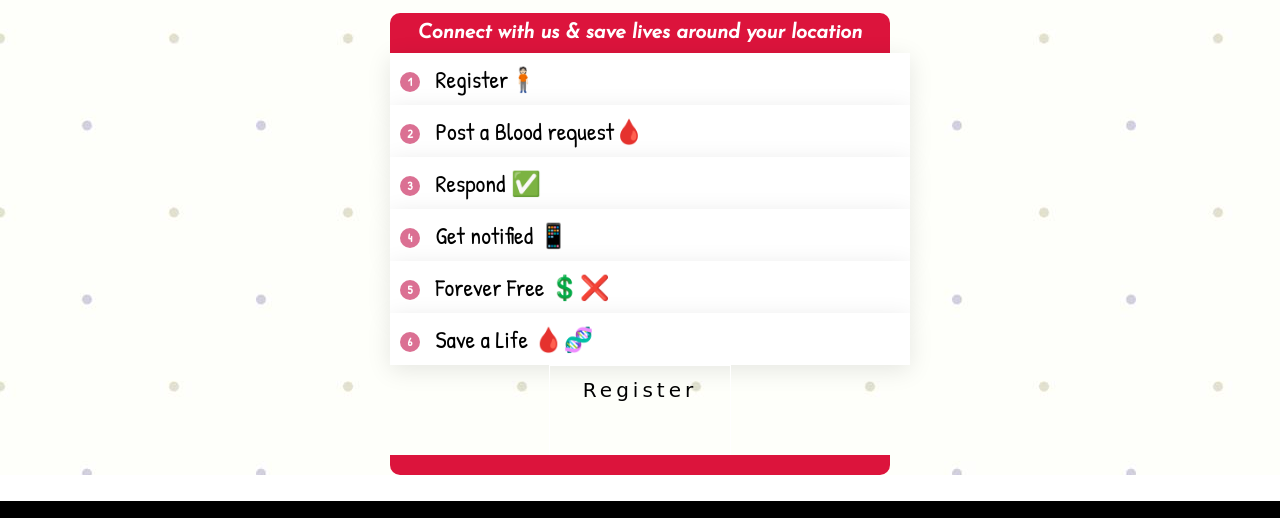
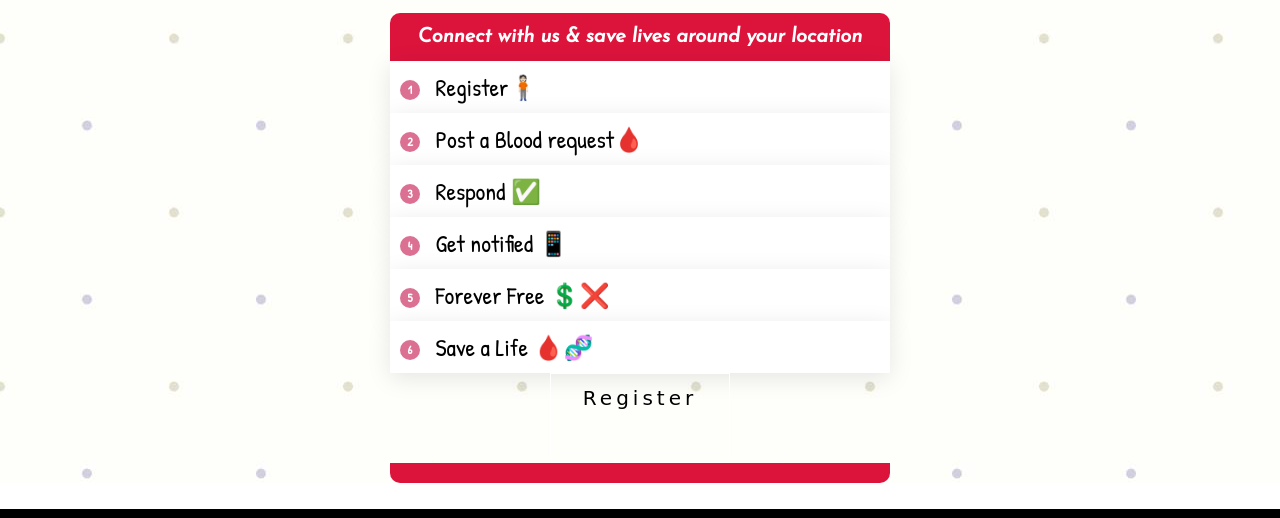
Before and after one commit to Govindtiwari48/Blood-Bank, a plain HTML site: page donate.html in a window 1280 px wide. Shown: the part 179-697 px from the top of the page. Drawn offline with Linux system fonts and the light colour scheme; a web font is replaced by a local one.

Commit message:
improve Donate Page CSS
Added padding and margin to the donate page box, steps and text-box.

```diff
--- a/donate.css
+++ b/donate.css
@@ -82,7 +82,7 @@ main {
 .box h2 {
     color: #fff;
     background: #DC143C;
-    padding: 10px 20px;
+    padding: 14px 19px;
     font-size: 20px;
     font-weight: 700;
     border-top-left-radius: 10px;
@@ -94,7 +94,7 @@ main {
 .box .des li {
     list-style: none;
     padding: 10px;
-    width: 100%;
+    width: 96%;
     background: #fff;
     box-shadow: 0 5px 25px rgba(0, 0, 0, 0.1);
     transition: transform 0.5s;
@@ -142,7 +142,7 @@ main {
     text-decoration: none;
     color: black;
     border: 1px solid #fff;
-    padding: 12px 30px;
+    padding: 12px 29px;
     font-size: 20px;
     background: transparent;
     position: relative;
```
